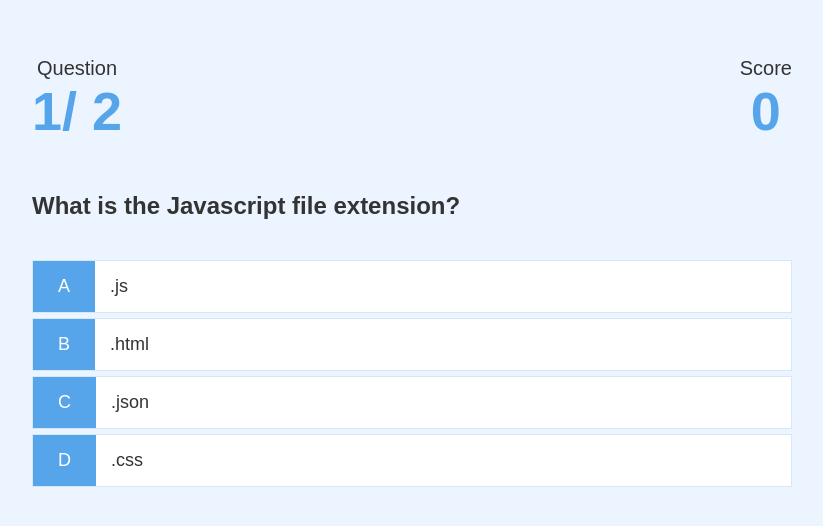
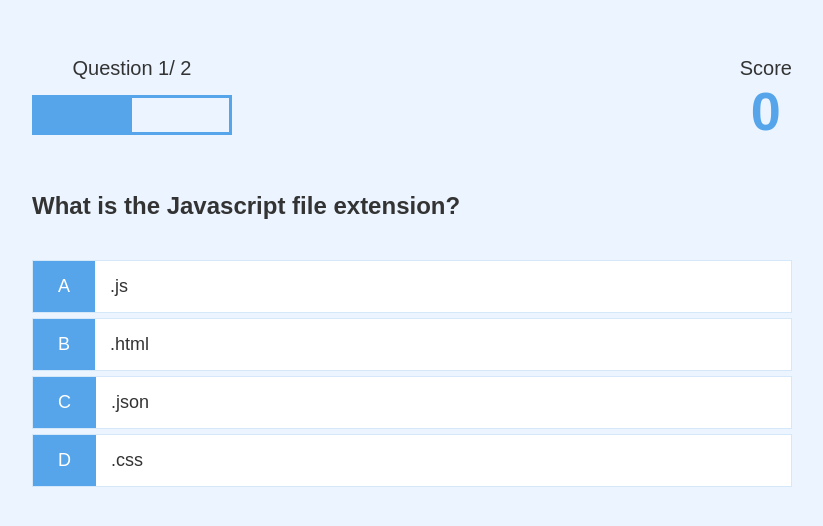
Before and after one commit to Mubarek-Hassen/quiz-app, a plain HTML site: page game.html in a window 1280 px wide. Shown: the part 126-652 px from the top of the page, without its empty margins (228-1051 px from the left). Drawn offline with Linux system fonts and the light colour scheme.

Commit message:
added progress bar

```diff
--- a/game.html
+++ b/game.html
@@ -14,8 +14,13 @@
     <div id="game" class="justify-center flex-column">
       <div id="hud">
         <div id="hud-item">
-          <p class="hud-prefix">Question</p>
-          <h1 class="hud-main-text" id="questionCounter"></h1>
+          <p class="hud-prefix" id="progressText">Question</p>
+          <div id="progressBar">
+            <div id="progressBarFull">
+
+            </div>
+          </div>
+          <!-- <h1 class="hud-main-text" id="questionCounter"></h1> -->
         </div>
         <div id="hud-item">
           <p class="hud-prefix">Score</p>
--- a/game.js
+++ b/game.js
@@ -1,10 +1,8 @@
 const question = document.getElementById("question")
-
 const choices = Array.from(document.getElementsByClassName("choice-text"))
-
-const questionCounterText = document.getElementById("questionCounter")
-
+const progressText = document.getElementById("progressText")
 const scoreText = document.getElementById("score")
+const progressBarFull = document.getElementById("progressBarFull")
 
 let currentQuestion = {};
 let acceptingAnswers = false;
@@ -32,7 +30,6 @@
 ];
 
 const CORRECT_BONUS = 10;
-
 const MAX_QUESTIONS = 2;
 
 startGame =()=>{
@@ -47,7 +44,8 @@
     return window.location.assign("/end.html")
   }
   questionCounter++;
-  questionCounterText.innerText = `${questionCounter}/ ${MAX_QUESTIONS}`
+  progressText.innerText = `Question ${questionCounter}/ ${MAX_QUESTIONS}`
+  progressBarFull.style.width = `${(questionCounter / MAX_QUESTIONS)*100}%`
   const questionIndex = Math.floor(Math.random() * availableQuestions.length);
   currentQuestion = availableQuestions[questionIndex];
   question.innerText = currentQuestion.question;
@@ -58,6 +56,7 @@
   availableQuestions.splice(questionIndex, 1);
   acceptingAnswers = true;
 }
+
 choices.forEach(choice =>{
   choice.addEventListener("click", e =>{
     if(!acceptingAnswers) return;
--- a/styles/game.css
+++ b/styles/game.css
@@ -48,3 +48,15 @@
 .hud-main-text {
   text-align: center;
 }
+
+#progressBar {
+  width: 20rem;
+  height: 4rem;
+  border: #56a5eb 0.3rem solid;
+  margin-top: 1.5rem;
+}
+#progressBarFull {
+  height: 3.4rem;
+  background-color: #56a5eb;
+  width: 0%;
+}
```
